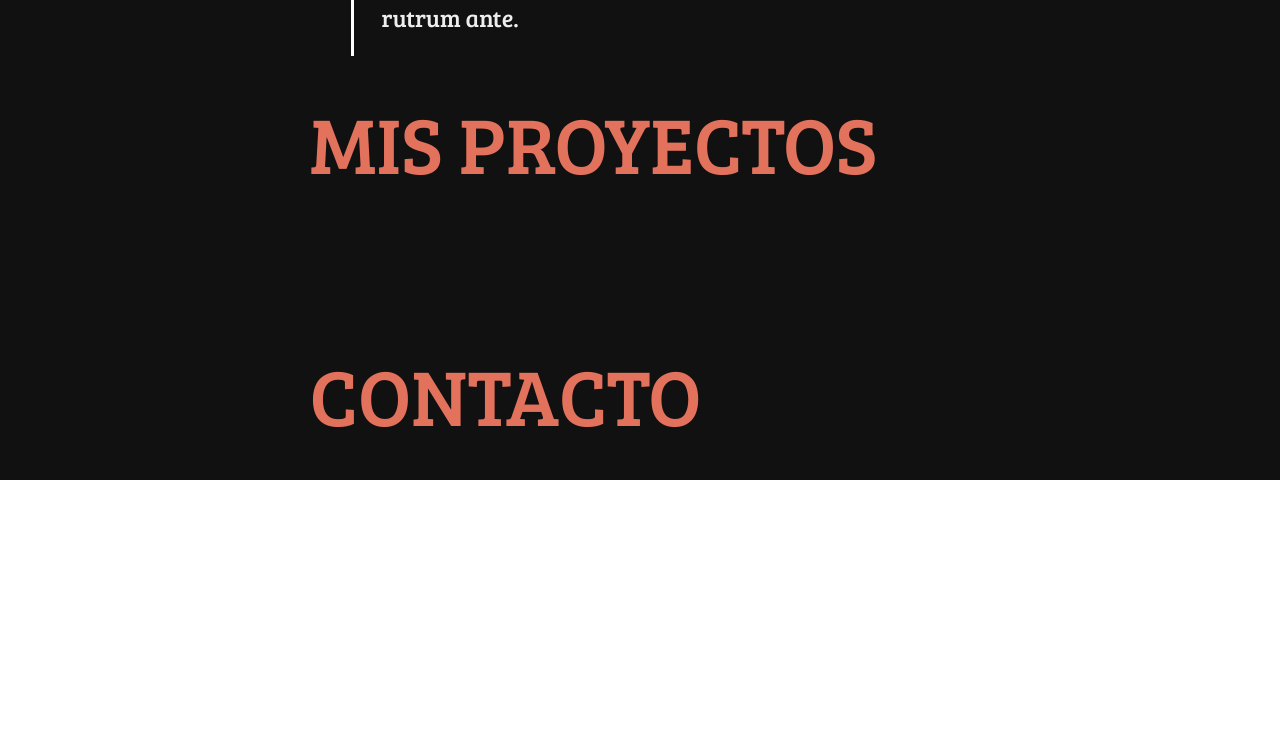
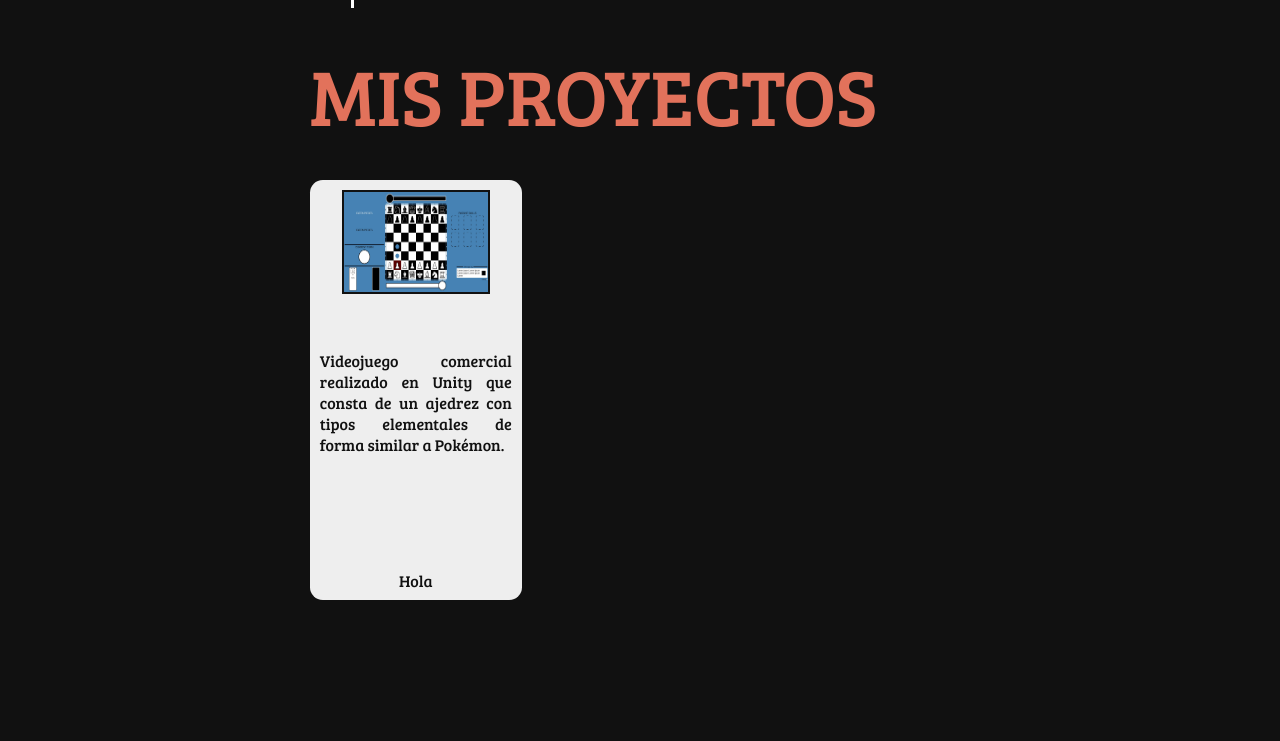
Before and after one commit to jepalfer/portfolio, a React (Create React App) app: page / in a window 1280 px wide. Shown: the part 3009-3750 px from the top of the page. Before the commit the page ends 3489 px from the top, so only its background shows below. Built offline with nearby package versions, Linux system fonts and the light colour scheme.

Commit message:
added project card

```diff
--- a/src/App.js
+++ b/src/App.js
@@ -1,5 +1,6 @@
 import './Fonts.css';
 import './css/App.css';
+import './css/projectCard.css'
 import SideMenu from './components/sideMenu.jsx';
 import AboutMe from './components/aboutMe.jsx';
 import SectionTitle from './components/sectionTitle.jsx';
@@ -7,6 +8,7 @@ import Separator from './components/separator.jsx';
 import TitleSeparator from './components/titleSeparator.jsx';
 import {useState} from 'react';
 import Experience from './components/experience.jsx';
+import ProjectCard from './components/projectCard.jsx';
 function App() {
   const [isOpen, setIsOpen] = useState(true);
   const [isDarkMode, setIsDarkMode] = useState(true);
@@ -35,12 +37,15 @@ function App() {
             {/* Experience */}
             <Separator/>
             <SectionTitle nombre="EXPERIENCIA"/>
-            <Separator/>
+            <TitleSeparator/>
             <Experience mode = {isDarkMode}/>
             {/* Projects */}
             <TitleSeparator/>
             <SectionTitle nombre="MIS PROYECTOS"/>
             <TitleSeparator/>
+            <section className="Project-cards-grid">
+              <ProjectCard mode = {isDarkMode}/>
+            </section>
             {/* Contact */}
             <TitleSeparator/>
             <Separator/>
--- a/src/components/projectCard.jsx
+++ b/src/components/projectCard.jsx
@@ -1,8 +1,22 @@
 import React from 'react'
 import '../css/projectCard.css'
-function ProjectCard() {
+import chessUI from '../assets/images/chessUI.jpg'
+
+function ProjectCard({mode}) {
   return (
-    <div>projectCard</div>
+    <article className={`Project-card ${mode ? "Dark-mode-project-card" : "Light-mode-project-card"}`}>
+        <img className={`Project-image ${mode ? "Dark-mode-project-image-border" :"Light-mode-project-image-border" }`} src={chessUI}></img>
+        <div></div>
+        <div></div>
+        <text className={`Project-text ${mode ? "Dark-mode-project-card-text" :"Light-mode-project-card-text" }`}>
+            Videojuego comercial realizado en Unity que consta de un ajedrez con tipos elementales
+            de forma similar a Pokémon.
+        </text>
+        <div></div>
+        <text className={`Project-text ${mode ? "Dark-mode-project-card-text" :"Light-mode-project-card-text" }`}>
+            Hola
+        </text>
+    </article>
   )
 }
 
--- a/src/css/projectCard.css
+++ b/src/css/projectCard.css
@@ -0,0 +1,57 @@
+.Project-card {
+    width: 15vw;
+    height: 50vh;
+    border-radius: 1.0vw;
+    padding: 10px;
+    display: grid;
+    justify-items: center;
+    grid-template-rows: 25% 5% 10% auto 2.5% 5%;
+}
+
+.Dark-mode-project-card {
+    background-color: #eee;
+}
+
+.Light-mode-project-card {
+    background-color: #111;
+}
+
+.Dark-mode-project-image-border {
+    border: 2px solid #111;
+}
+
+.Light-mode-project-image-border {
+    border: 2px solid #eee;
+}
+
+
+.Dark-mode-project-text {
+    color: #111;
+}
+
+.Light-mode-project-text {
+    color: #eee;
+}
+
+.Project-cards-grid {
+    display: grid;
+}
+
+.Project-image {
+    width: 75%;
+    height: 100%;
+    /* object-fit: cover; */
+}
+
+.Project-text {
+    font-family: 'breeserif', serif;
+    text-align: justify;
+}
+
+.Dark-mode-project-card-text {
+    color: #111;
+}
+
+.Light-mode-project-card-text {
+    color: #eee;
+}
```
Also changed, not shown: src/assets/images/chessUI.jpg (added).
